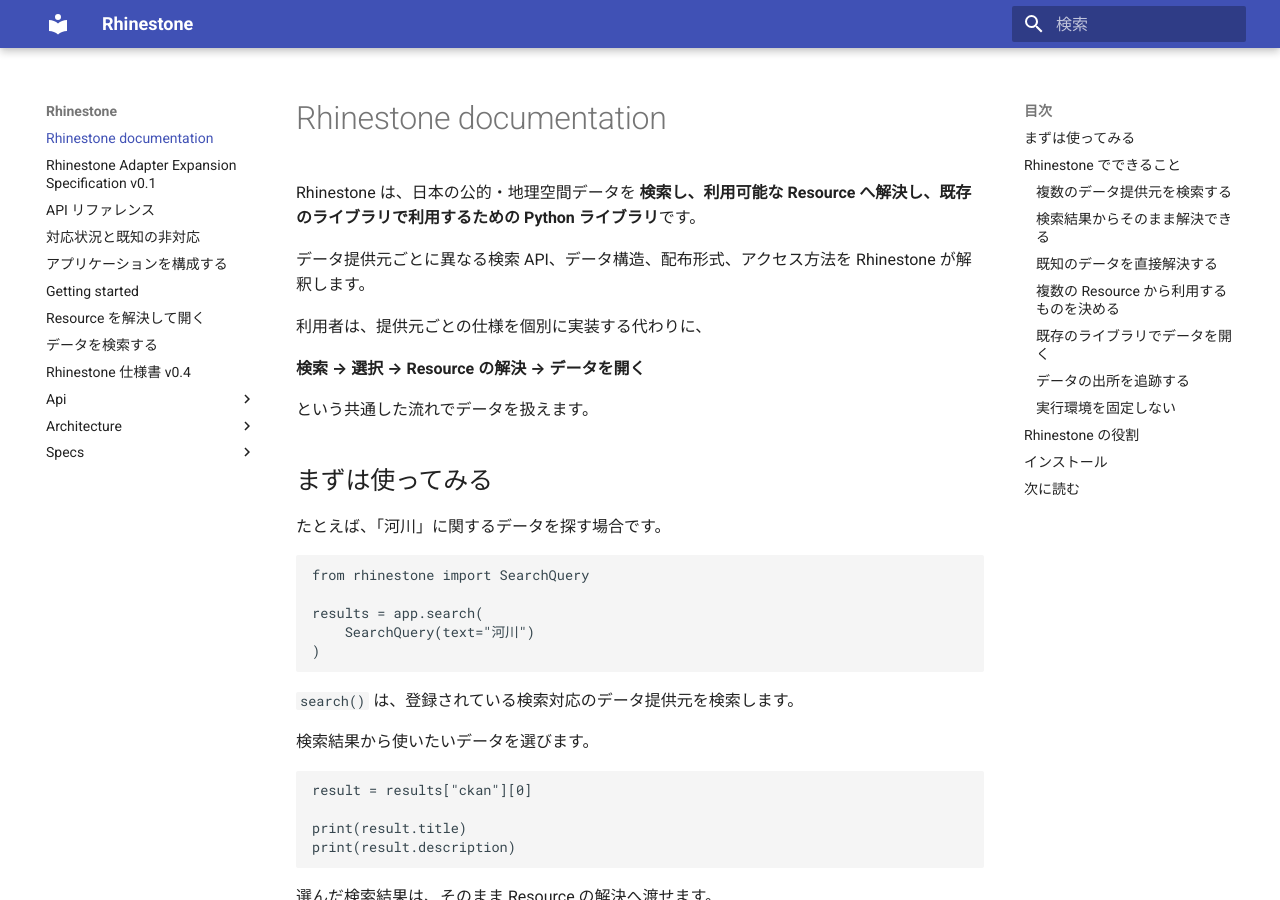
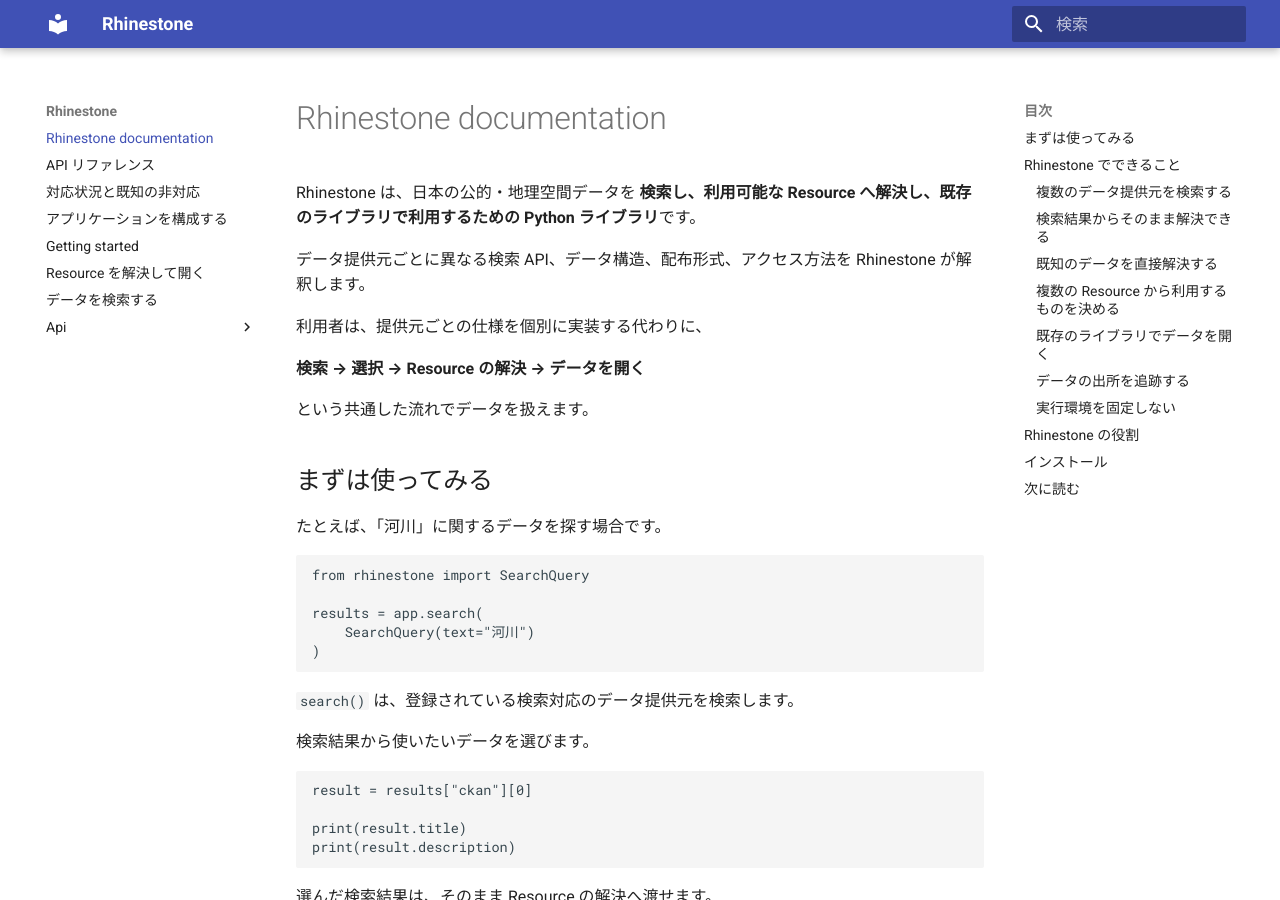
Before and after one commit to u-kitazawa/rhinestone, an MkDocs documentation site: the page built from docs/index.md, in a window 1280 px wide and 900 px high. Built offline with MkDocs 1.6.1 and Material for MkDocs 9.7.7, drawn with Linux system fonts in a browser that asks for light colours.

```diff
--- a/docs/_config.yml
+++ /dev/null
@@ -1,5 +0,0 @@
-exclude:
-  - adapter_expansion.md
-  - architecture
-  - spec_v4.md
-  - specs
--- a/mkdocs.yml
+++ b/mkdocs.yml
@@ -1,4 +1,9 @@
 site_name: Rhinestone
+exclude_docs: |
+  adapter_expansion.md
+  architecture/*
+  spec_v4.md
+  specs/*
 theme:
   name: material
   language: ja
```
Also changed, not shown: 2 other files.
